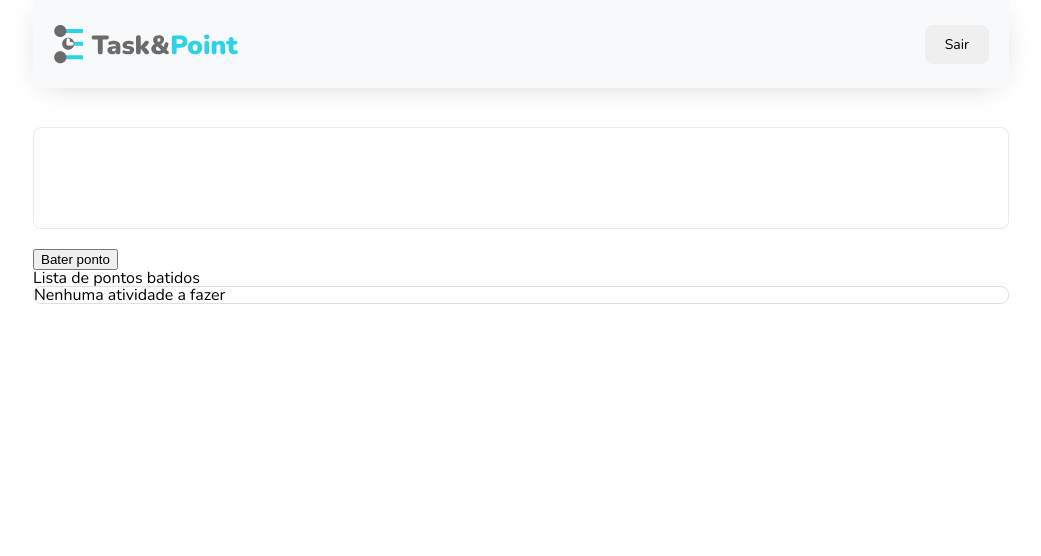
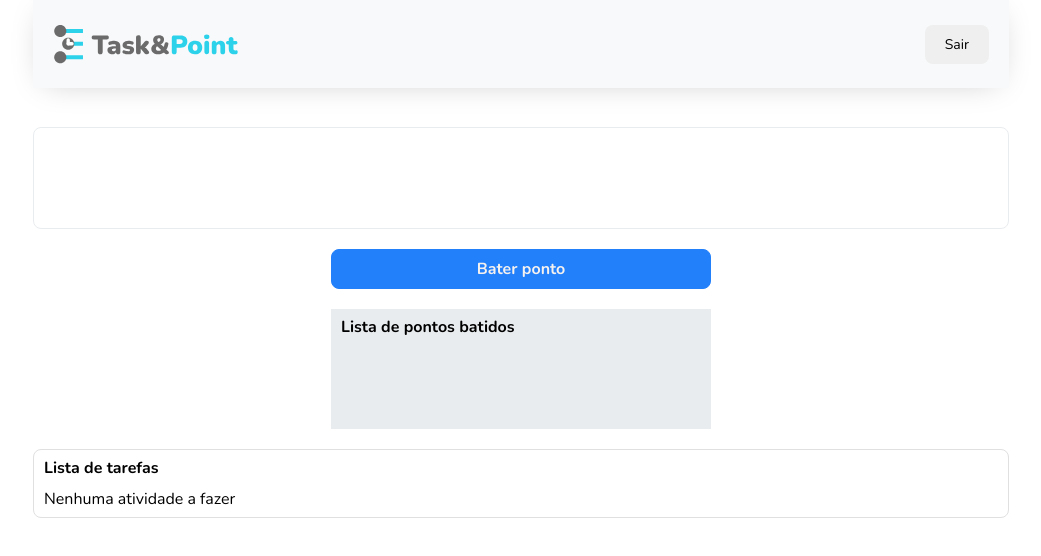
Before and after one commit to Projeto-Front-end-Em-grupo-M3/task-and-point, a React (Vite) app: page /userDashboard in a window 1280 px wide. Shown: the top 556 px of the page, without its empty margins (119-1160 px from the left). Built offline with nearby package versions, Linux system fonts and the light colour scheme.

Commit message:
adiciona css

```diff
--- a/src/pages/userDashboard/index.tsx
+++ b/src/pages/userDashboard/index.tsx
@@ -78,17 +78,19 @@ const UserDashboard = () => {
   return (
     <StyledDash>
       <Header content="Sair" />
-      <div className="info_div">
-        <h3>{user?.name}</h3>
-        <p>{user?.email}</p>
-        <p>{user?.office}</p>
-        <p>{user?.shift}</p>
+      <div className="info_user">
+        <h1>{user?.name}</h1>
+        <div>
+          <p>{user?.email}</p>
+          <p>{user?.office}</p>
+          <p>{user?.shift}</p>
+        </div>
       </div>
 
-      <div>
+      <div className="register_block">
         <button onClick={() => createPoint()}>Bater ponto</button>
         <ul>
-          <p>Lista de pontos batidos</p>
+          <h3>Lista de pontos batidos</h3>
           {allPoints.map((point) => {
             if (point.userId === user?.id) {
               return (
@@ -101,7 +103,8 @@ const UserDashboard = () => {
         </ul>
       </div>
 
-      <section className="employeesList_section taskList_section">
+      <section>
+        <h3>Lista de tarefas</h3>
         <ul>
           {tasksOfUser && tasksOfUser.length > 0 ? (
             tasksOfUser.map((task) => {
--- a/src/pages/userDashboard/styles.ts
+++ b/src/pages/userDashboard/styles.ts
@@ -7,178 +7,36 @@ export const StyledDash = styled.div`
   width: 976px;
   margin: 0 auto;
 
-  .info_div {
+  .info_user {
     max-width: 100%;
     border: 1px solid rgba(233, 236, 239, 1);
     border-radius: 8px;
     height: 96px;
     margin: 39px 0px 20px 0px;
+    padding: 0px 10px;
 
     display: flex;
     flex-direction: column;
     height: 100px;
+    justify-content: space-around;
   }
 
-  .search_div {
-    max-width: 100%;
+  .info_user > div {
     display: flex;
     justify-content: space-between;
-    align-items: center;
-    height: 51px;
-    margin-bottom: 20px;
   }
 
-  .info_login {
+  .register_block {
     display: flex;
+    align-items: center;
     flex-direction: column;
-    justify-content: space-evenly;
-    height: 100px;
+
+    gap: 20px;
+
+    height: 200px;
   }
 
-  .search_input {
-    display: flex;
-    flex-direction: row;
-    gap: 8px;
-    align-items: center;
-    height: 37px;
-    width: 360px;
-    padding: 10px;
-  }
-
-  .employeesList_section {
-    max-width: 100%;
-    border: 1px solid rgba(224, 224, 224, 1);
-    border-radius: 8px;
-    height: max-content;
-  }
-
-  .employeesList_header {
-    display: flex;
-    align-items: center;
-    justify-content: space-between;
-    max-width: 100%;
-    height: 51px;
-    background-color: rgba(245, 245, 245, 1);
-    border-radius: 8px 8px 0px 0px;
-    padding-left: 16px;
-  }
-  .employeesList_header > div {
-    max-width: 100%;
-    display: flex;
-    width: 75%;
-    justify-content: space-between;
-    @media (max-width: 600px) {
-      display: none;
-    }
-  }
-
-  .employeesList_section > ul {
-    max-width: 100%;
-  }
-
-  .employeesList_section > ul > li {
-    display: flex;
-    justify-content: space-between;
-    align-items: center;
-    max-width: 100%;
-    height: 83px;
-    margin: 0px 16px 0px 16px;
-    border-bottom: 1px solid rgba(224, 224, 224, 1);
-    @media (max-width: 600px) {
-      flex-direction: column;
-      align-items: flex-start;
-    }
-  }
-
-  .ident_user {
-    max-width: 1200px;
-    width: 100%;
-    height: 70px;
-    display: flex;
-    flex-direction: row;
-    justify-content: flex-start;
-    align-items: center;
-  }
-
-  .info_user_div {
-    display: flex;
-    flex-direction: row;
-    justify-content: flex-start;
-    align-items: center;
-    height: 100px;
-    gap: 100px;
-    margin-left: 90px;
-  }
-
-  .img_avatar {
-    max-height: 96%;
-    padding: 10px;
-  }
-
-  .taskList_header {
-    display: flex;
-    align-items: center;
-    justify-content: space-between;
-    max-width: 100%;
-    height: 51px;
-    background-color: rgba(245, 245, 245, 1);
-    border-radius: 8px 8px 0px 0px;
-    padding-left: 16px;
-  }
-
-  .taskList_header > div {
-    max-width: 100%;
-    display: flex;
-    width: 75%;
-    justify-content: space-between;
-    @media (max-width: 600px) {
-      display: none;
-    }
-  }
-
-  .taskList_section {
-    max-width: 100%;
-    border: 1px solid rgba(224, 224, 224, 1);
-    border-radius: 8px;
-    height: max-content;
-  }
-
-  .taskList_section > ul {
-    max-width: 100%;
-  }
-
-  .taskList_section > ul > li {
-    display: flex;
-    text-decoration-line: line-through;
-    justify-content: space-between;
-    align-items: center;
-    max-width: 100%;
-    height: 83px;
-    margin: 0px 16px 0px 16px;
-    border-bottom: 1px solid rgba(224, 224, 224, 1);
-    @media (max-width: 600px) {
-      flex-direction: column;
-      align-items: flex-start;
-    }
-  }
-
-  .button_search {
-    display: flex;
-    flex-direction: row;
-    gap: 8px;
-    height: 60px;
-    align-items: center;
-  }
-
-  .buttonPont_div {
-    display: flex;
-    align-items: center;
-    justify-content: center;
-    flex-direction: column;
-    height: 60px;
-  }
-
-  .buttonPont_div > button {
+  .register_block > button {
     padding: 12px;
     width: 380px;
     height: 40px;
@@ -194,7 +52,37 @@ export const StyledDash = styled.div`
     transition: 0.4s;
   }
 
-  .buttonPont_div > button:hover {
+  .register_block > button:hover {
     background: #0747a6;
   }
+
+  .register_block > ul {
+    display: flex;
+    flex-direction: column;
+    gap: 15px;
+
+    width: 360px;
+    height: 100px;
+    padding: 10px;
+    overflow-y: auto;
+
+    background-color: var(--grey-2);
+  }
+
+  section {
+    max-width: 100%;
+    border: 1px solid rgba(224, 224, 224, 1);
+    border-radius: 8px;
+    height: max-content;
+
+    display: flex;
+    flex-direction: column;
+    gap: 15px;
+    padding: 10px;
+  }
+
+  section > ul > li {
+    display: flex;
+    justify-content: space-between;
+  }
 `;
```
